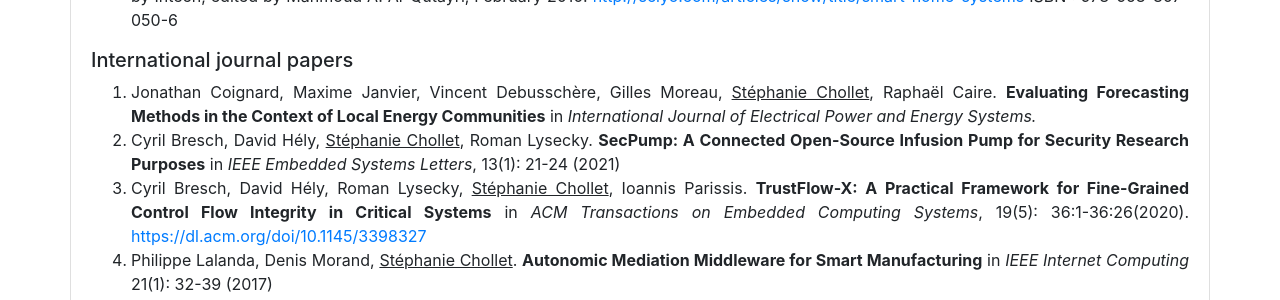
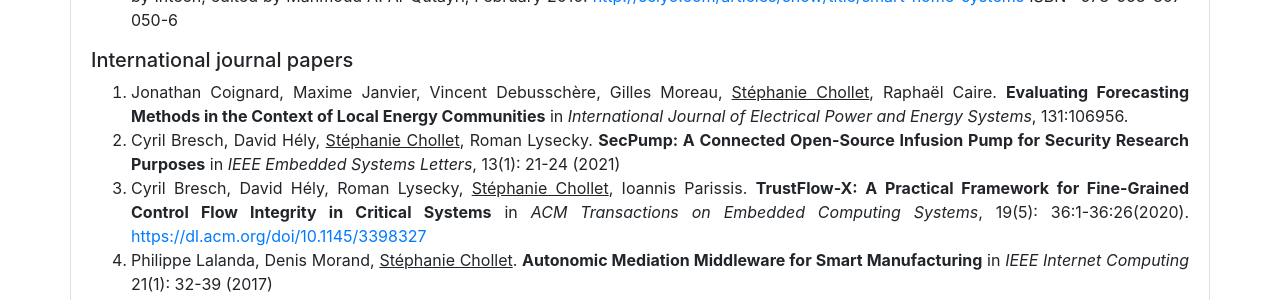
Before and after one commit to schollet/homepage, a Jekyll site: the page built from index.html, in a window 1280 px wide and 900 px high, scrolled down 1106 px. Shown: the part 154-454 px from the top of the window. Built offline with Jekyll 4.4.1, drawn with Linux system fonts in a browser that asks for light colours.

Commit message:
Update index.html

```diff
--- a/index.html
+++ b/index.html
@@ -118,7 +118,7 @@ layout: default
 
 		<h5>International journal papers</h5>
 		<ol style="text-align: justify">
-			<li>Jonathan Coignard, Maxime Janvier, Vincent Debusschère, Gilles Moreau, <span style="text-decoration: underline">Stéphanie Chollet</span>, Raphaël Caire. <b>Evaluating Forecasting Methods in the Context of Local Energy Communities</b> in <i>International Journal of Electrical Power and Energy Systems.</i></li>
+			<li>Jonathan Coignard, Maxime Janvier, Vincent Debusschère, Gilles Moreau, <span style="text-decoration: underline">Stéphanie Chollet</span>, Raphaël Caire. <b>Evaluating Forecasting Methods in the Context of Local Energy Communities</b> in <i>International Journal of Electrical Power and Energy Systems</i>, 131:106956.</li>
 			<li>Cyril Bresch, David Hély, <span style="text-decoration: underline">Stéphanie Chollet</span>, Roman Lysecky. <b>SecPump: A Connected Open-Source Infusion Pump for Security Research Purposes</b> in <i>IEEE Embedded Systems Letters</i>, 13(1): 21-24 (2021)</li>
 			<li>Cyril Bresch, David Hély, Roman Lysecky, <span style="text-decoration: underline">Stéphanie Chollet</span>, Ioannis Parissis. <b>TrustFlow-X: A Practical Framework for Fine-Grained Control Flow Integrity in Critical Systems</b> in <i>ACM Transactions on Embedded Computing Systems</i>, 19(5): 36:1-36:26(2020). <a href="https://dl.acm.org/doi/10.1145/3398327">https://dl.acm.org/doi/10.1145/3398327</a></li>
 		        <li>Philippe Lalanda, Denis Morand, <span style="text-decoration: underline">Stéphanie Chollet</span>. <b>Autonomic Mediation Middleware for Smart Manufacturing</b> in <i>IEEE Internet Computing</i> 21(1): 32-39 (2017)</li>
```
